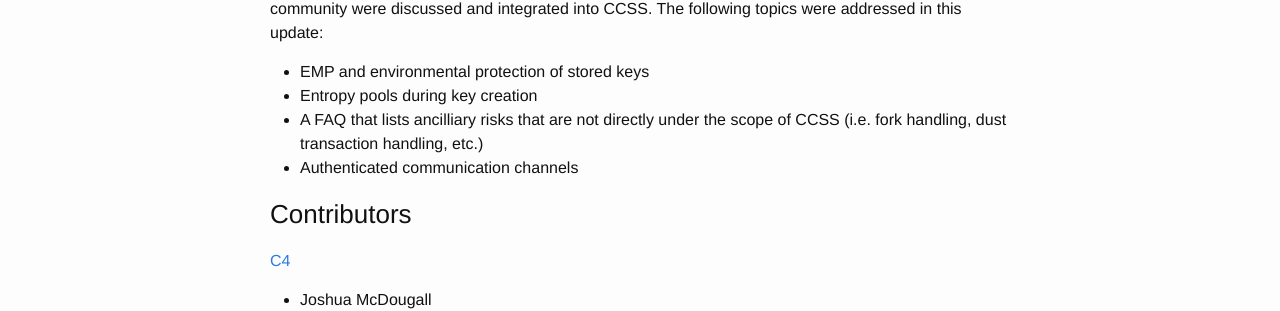
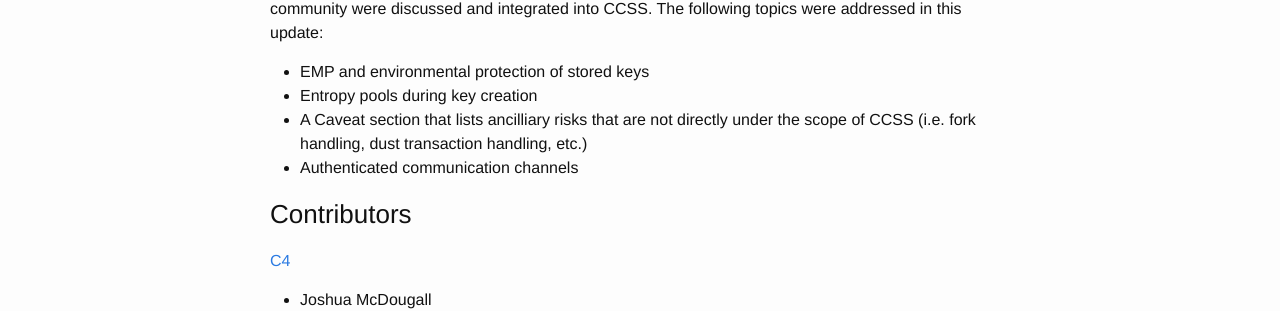
Before and after one commit to CryptoConsortium/CCSS, a Jekyll site: the page built from _posts/2016-04-08-many-updates.md, in a window 1280 px wide. Shown: the part 413-724 px from the top of the page. Built offline with Jekyll 4.4.1, drawn with Linux system fonts in a browser that asks for light colours.

Commit message:
Updated ChangeLog entry

```diff
--- a/_posts/2016-04-08-many-updates.md
+++ b/_posts/2016-04-08-many-updates.md
@@ -9,7 +9,7 @@ Following the 2016Q1 meeting of the steering committee, a number of proposed cha
 
 * EMP and environmental protection of stored keys
 * Entropy pools during key creation
-* A FAQ that lists ancilliary risks that are not directly under the scope of CCSS (i.e. fork handling, dust transaction handling, etc.)
+* A Caveat section that lists ancilliary risks that are not directly under the scope of CCSS (i.e. fork handling, dust transaction handling, etc.)
 * Authenticated communication channels
 
 ### Contributors
```
